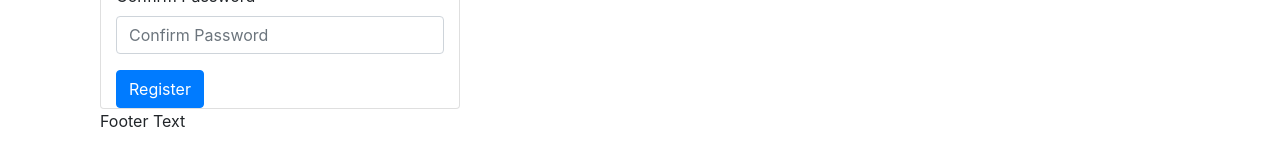
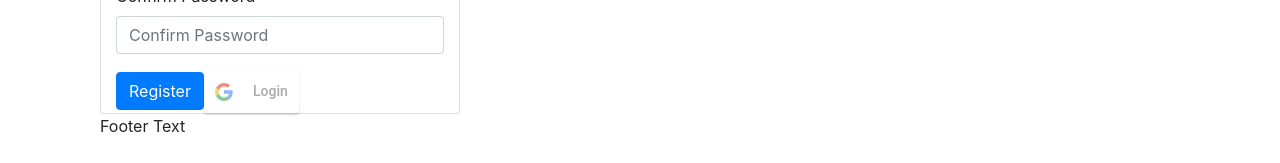
Before and after one commit to BlaiseCosico/PeraKoTo, a React (Create React App) app in the folder client/: page /Login in a window 1280 px wide. Shown: the part 302-465 px from the top of the page. Built offline with nearby package versions, Linux system fonts and the light colour scheme.

Commit message:
added google login (initial)

```diff
--- a/client/src/components/loginPage/login.js
+++ b/client/src/components/loginPage/login.js
@@ -1,6 +1,10 @@
 import React from "react";
+import GoogleLogin from 'react-google-login';
 import "bootstrap/dist/css/bootstrap.min.css";
 
+const responseGoogle = (response) => {
+    console.log(response);
+}
 
 function loginPage(){
     return (
@@ -38,6 +42,15 @@ function loginPage(){
             >
                 Register
             </button>
+
+            <GoogleLogin
+                clientId="571981908200-itbbtjfc1oic92csqe33bscssl8p7c57.apps.googleusercontent.com"
+                buttonText="Login"
+                onSuccess={responseGoogle}
+                onFailure={responseGoogle}
+                cookiePolicy={'single_host_origin'}
+            />
+
         </form>
     </div>
     );
```
